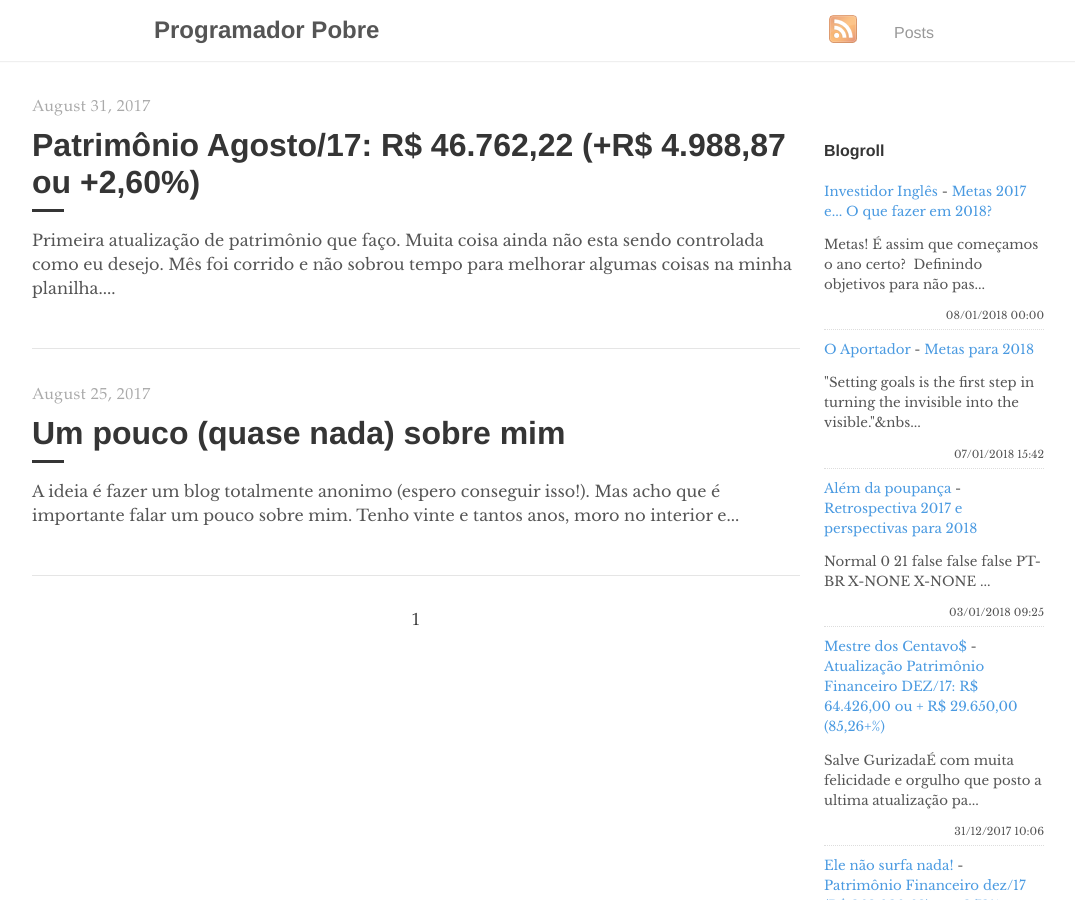
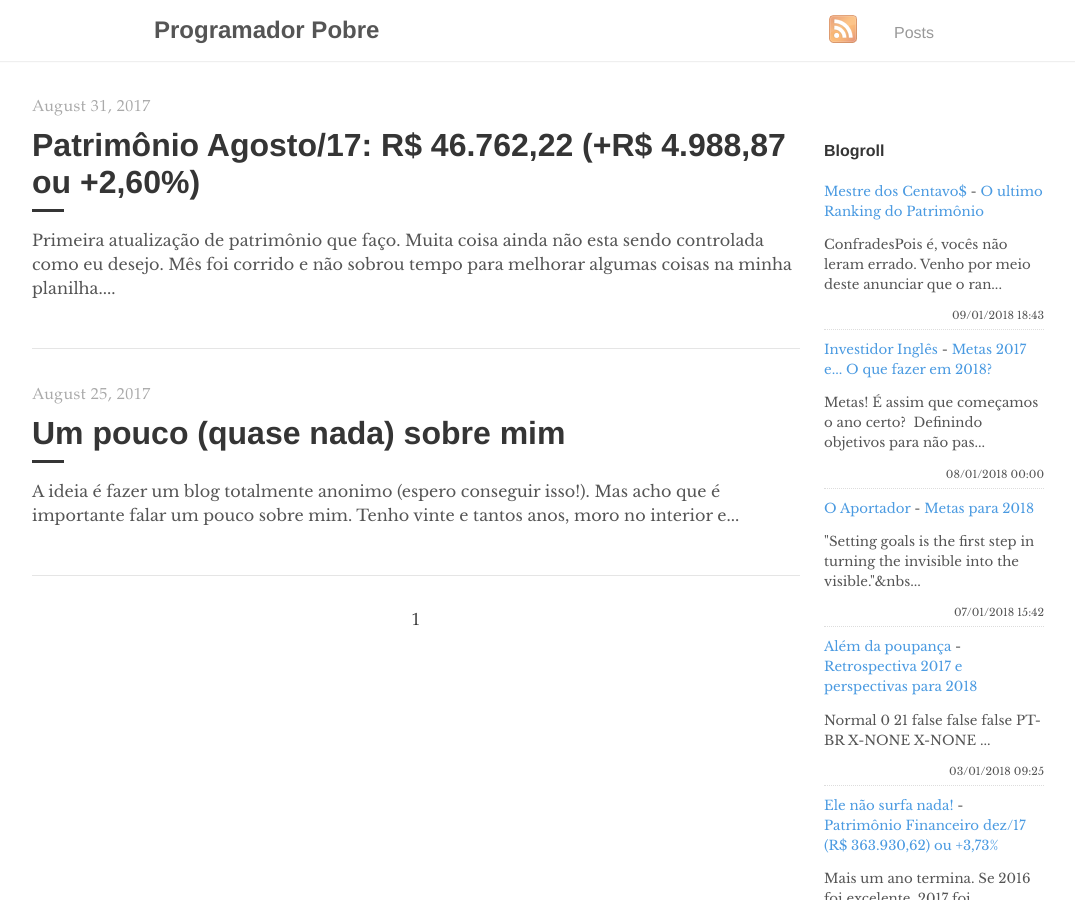
Before and after one commit to programadorpobre/programadorpobre.github.io, a Jekyll site: the page built from index.html, in a window 1280 px wide and 900 px high. Shown: the whole window, without its empty margins (96-1171 px from the left). Built offline with Jekyll 4.4.1, drawn with Linux system fonts in a browser that asks for light colours; the list of posts is cut into pages by our own code; comment, search, counter and statistics services are not loaded.

Commit message:
[ci skip] travis #158

```diff
--- a/_includes/feed-entries.html
+++ b/_includes/feed-entries.html
@@ -1,3 +1,8 @@
+<div class="feed-entry">
+    <a class="feed-entry-site-name" href="http://mestredoscentavos.blogspot.com/">Mestre dos Centavo$</a> - <a class="feed-entry-title" href="http://mestredoscentavos.blogspot.com/2018/01/o-ultimo-ranking-do-patrimonio.html">O ultimo Ranking do Patrimônio</a>
+    <p class="feed-entry-summary">ConfradesPois é, vocês não leram errado. Venho por meio deste anunciar que o ran...</p>
+    <time datetime="2018-01-09T18:43:00.001-08:00">09/01/2018 18:43</time>
+</div>
 <div class="feed-entry">
     <a class="feed-entry-site-name" href="http://www.investidoringles.com/">Investidor Inglês</a> - <a class="feed-entry-title" href="http://www.investidoringles.com/2018/01/metas-2017-e-o-que-fazer-em-2018.html">Metas 2017 e... O que fazer em 2018?</a>
     <p class="feed-entry-summary">Metas! É assim que começamos o ano certo?&nbsp; Definindo objetivos para não pas...</p>
@@ -12,11 +17,6 @@
     <a class="feed-entry-site-name" href="http://alemdapoupanca.blogspot.com/">Além da poupança</a> - <a class="feed-entry-title" href="http://alemdapoupanca.blogspot.com/2018/01/retrospectiva-2017-e-perspectivas-para.html">Retrospectiva 2017 e perspectivas para 2018</a>
     <p class="feed-entry-summary">       Normal  0      21      false  false  false    PT-BR  X-NONE  X-NONE      ...</p>
     <time datetime="2018-01-03T09:25:00.001-02:00">03/01/2018 09:25</time>
-</div>
-<div class="feed-entry">
-    <a class="feed-entry-site-name" href="http://mestredoscentavos.blogspot.com/">Mestre dos Centavo$</a> - <a class="feed-entry-title" href="http://mestredoscentavos.blogspot.com/2017/12/atualizacao-patrimonio-financeiro-dez17.html">Atualização Patrimônio Financeiro DEZ/17: R$ 64.426,00 ou + R$ 29.650,00 (85,26+%)</a>
-    <p class="feed-entry-summary">Salve GurizadaÉ com muita felicidade e orgulho que posto a ultima atualização pa...</p>
-    <time datetime="2017-12-31T10:06:00.000-08:00">31/12/2017 10:06</time>
 </div>
 <div class="feed-entry">
     <a class="feed-entry-site-name" href="http://elenaosurfanada.blogspot.com/">Ele não surfa nada!</a> - <a class="feed-entry-title" href="http://elenaosurfanada.blogspot.com/2017/12/patrimonio-financeiro-dez17-r-36393062.html">Patrimônio Financeiro dez/17 (R$ 363.930,62) ou +3,73%</a>
```
